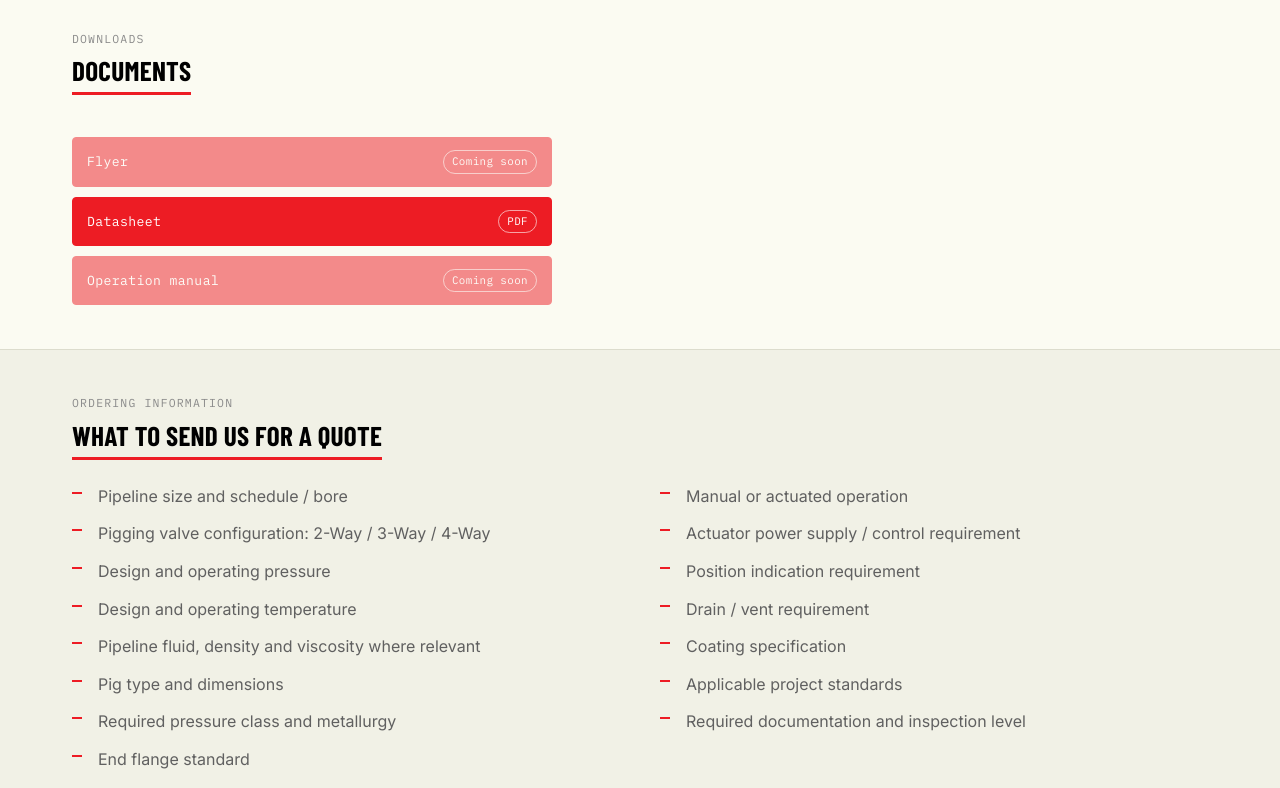
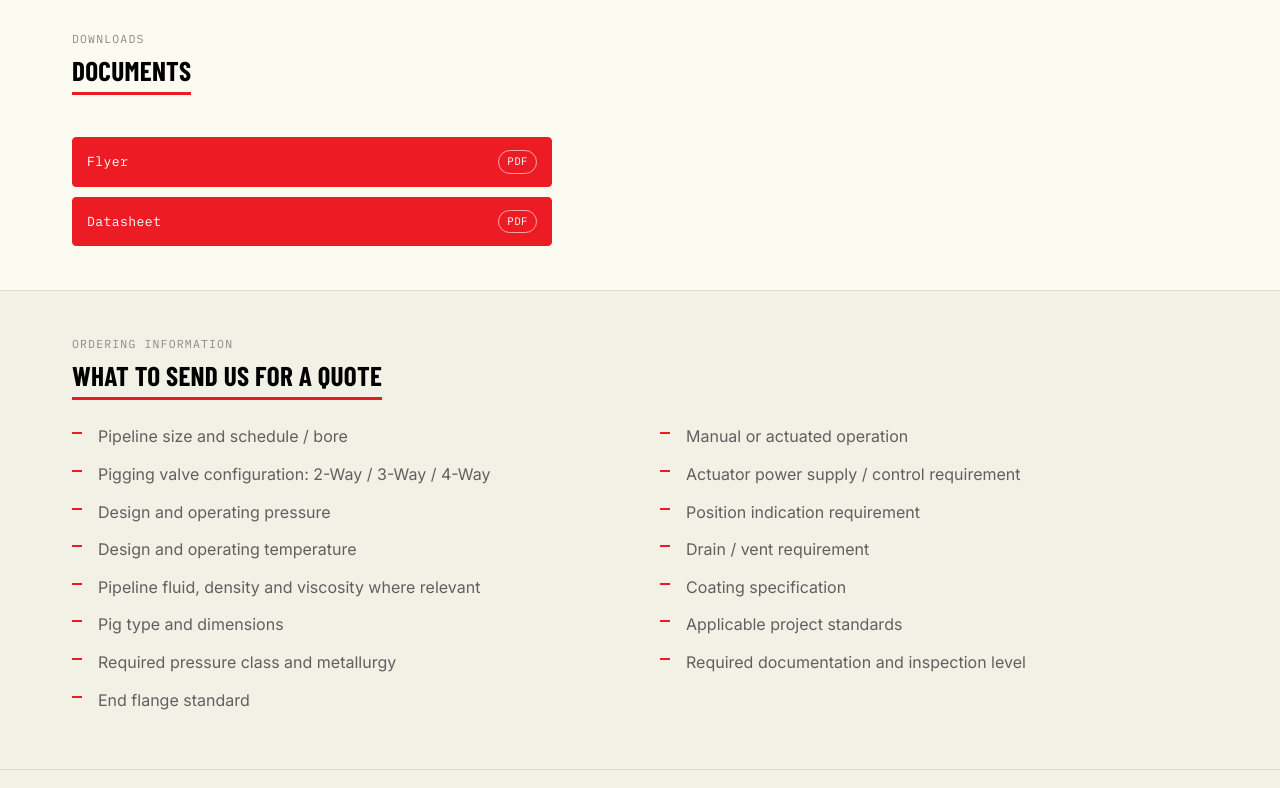
Before and after one commit to zaid3004/linesig, a plain HTML site: page product-pig-valve.html in a window 1280 px wide. Shown: the part 5780-6568 px from the top of the page. Drawn offline with nearby package versions, Linux system fonts and the light colour scheme.

Commit message:
some thing more ig

```diff
--- a/product-pig-valve.html
+++ b/product-pig-valve.html
@@ -346,9 +346,8 @@
     <p class="dossier-kicker">Downloads</p>
     <h2>Documents</h2>
     <div class="dl-links" style="max-width:480px;">
-      <span class="dl-link disabled">Flyer <span>Coming soon</span></span>
+      <a href="documents/Pig%20Valve/LINESIG%203-Way%20Pigging%20Valve%20Flyer.pdf" class="dl-link">Flyer <span>PDF</span></a>
       <a href="documents/Pig%20Valve/DATA%20SHEET-PIGGING%20VALVE%20Type-LNS-PW.pdf" class="dl-link">Datasheet <span>PDF</span></a>
-      <span class="dl-link disabled">Operation manual <span>Coming soon</span></span>
     </div>
   </div>
 </section>
```
Also changed, not shown: product-scrubber-fgd.html (+1 -1 lines), product-scrubber-vent.html (+1 -1 lines), downloads.html (line endings or trailing spaces), 1 other file.
